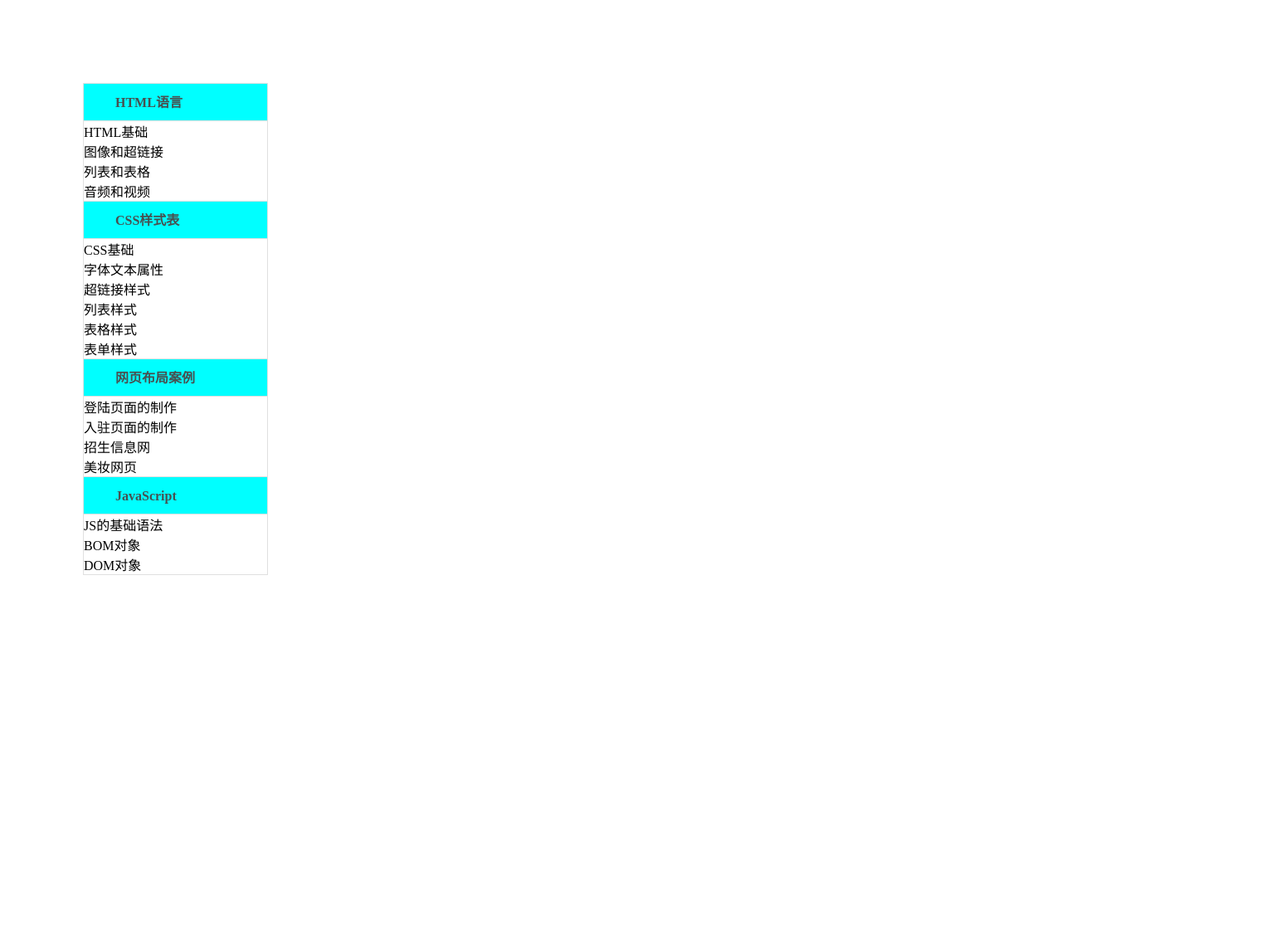
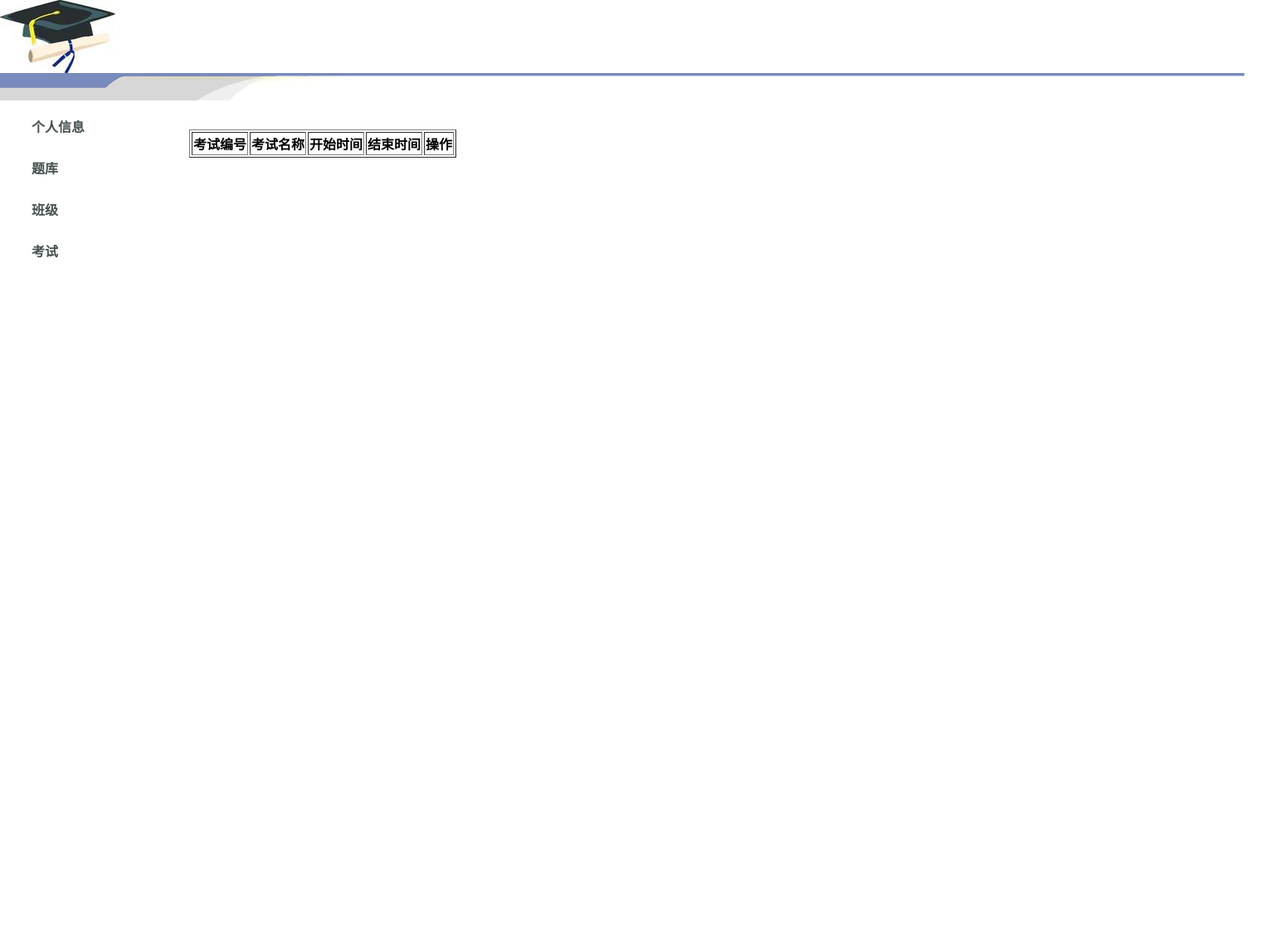
Before and after one commit to YestaRday-QAI/WebProject, a Django app: page /student/ in a window 1520 px wide. Shown: the whole page at 83% size. Before the commit the page ends 693 px from the top, so only its background shows below. Run offline with Django 4.2, Linux system fonts and the light colour scheme; some libraries are stand-ins or nearby versions.

Commit message:
Version 1 Update 4

```diff
--- a/WebProject/urls.py
+++ b/WebProject/urls.py
@@ -20,10 +20,15 @@
 urlpatterns = [
     path('admin/', admin.site.urls),
     path('', views.index),
-    path('teacher/', views.teacher),
-    path('student/', views.student),
     path('register/', views.register),
     path('login/', views.login),
+
+    path('teacher/', views.teacher),
     path('teacher/examList/', views.TeacherExamList),
     path('teacher/addExam/', views.TeacherAddExam),
+    path('teacher/<int:nid>/deleteExam/', views.TeacherDeleteExam),
+    path('teacher/<int:nid>/editExam/', views.TeacherEditExam),
+
+    path('student/', views.student),
+    path('student/examList/', views.StudentExamList),
 ]
--- a/manageApp/__init__.py
+++ b/manageApp/__init__.py
@@ -0,0 +1,4 @@
+# coding=utf-8
+
+import pymysql
+pymysql.install_as_MySQLdb()
--- a/manageApp/views.py
+++ b/manageApp/views.py
@@ -1,5 +1,6 @@
-from django.shortcuts import render
-
+from django.shortcuts import render, redirect
+from manageApp import models, forms
+from django.contrib import auth
 # Create your views here.
 
 
@@ -16,6 +17,14 @@
 def login(request):
     if request.method == 'GET':
         return render(request, 'login.html')
+    if request.method == 'POST':
+        form = forms.TeacherLoginForm(data=request.POST)
+        if form.is_valid():
+            teacher = models.TeacherInfo.objects.filter(**form.cleaned_data).first()
+            if not teacher:
+                form.add_error('password', '用户名或密码错误')
+                return render(request, 'login.html', {"form": form})
+        return render(request, 'login.html', {"form": form})
 
 
 def teacher(request):
@@ -23,16 +32,49 @@
         return render(request, 'teacher.html')
 
 
+def TeacherExamList(request):
+    if request.method == 'GET':
+        queryset = models.ExamInfo.objects.all()
+        return render(request, 'TeacherExamList.html', {'queryset': queryset})
+
+
+def TeacherAddExam(request):
+    if request.method == 'GET':
+        return render(request, 'TeacherAddExam.html')
+    if request.method == 'POST':
+        title = request.POST.get("title")
+        stDate = request.POST.get("stDate")
+        endDate = request.POST.get("enDate")
+        probNum = request.POST.get("probNum")
+        classNum = request.POST.get("classNum")
+        models.ExamInfo.objects.create(name=title, sttime=stDate, endtime=endDate, pronum=probNum, classnum=classNum)
+        return redirect('/teacher/examList/')
+
+
+def TeacherDeleteExam(request, nid):
+    models.ExamInfo.objects.filter(id=nid).delete()
+    return redirect('/teacher/examList/')
+
+
+def TeacherEditExam(request, nid):
+    if request.method == 'GET':
+        queryset = models.ExamInfo.objects.filter(id=nid).first()
+        return render(request, 'TeacherEditExam.html', {'queryset': queryset})
+    if request.method == 'POST':
+        title = request.POST.get("title")
+        stDate = request.POST.get("stDate")
+        endDate = request.POST.get("enDate")
+        probNum = request.POST.get("probNum")
+        classNum = request.POST.get("classNum")
+        models.ExamInfo.objects.filter(id=nid).update(name=title, sttime=stDate, endtime=endDate, pronum=probNum,
+                                                      classnum=classNum)
+        return redirect('/teacher/examList/')
+
 def student(request):
     if request.method == 'GET':
         return render(request, 'student.html')
 
 
-def TeacherExamList(request):
+def StudentExamList(request):
     if request.method == 'GET':
-        return render(request, 'examList.html')
-
-
-def TeacherAddExam(request):
-    if request.method == 'GET':
-        return render(request, 'addExam.html')
+        return render(request, 'StudentExamList.html')
--- /dev/null
+++ b/templates/StudentExamList.html
@@ -0,0 +1,33 @@
+<!DOCTYPE html>
+<html lang="zh-CN">
+<head>
+    <meta charset="UTF-8">
+    <title>Title</title>
+</head>
+<body>
+    <table border="1">
+        <thead>
+        <tr>
+            <th>考试编号</th>
+            <th>考试名称</th>
+            <th>开始时间</th>
+            <th>结束时间</th>
+            <th>操作</th>
+        </tr>
+        </thead>
+        <tbody>
+        {% for obj in queryset %}
+        <tr>
+            <td>E{{ obj.id }}</td>
+            <td>{{ obj.name }}</td>
+            <td>{{ obj.sttime }}</td>
+            <td>{{ obj.endtime }}</td>
+            <td>
+                <a href="/student/{{ obj.id }}/deleteExam/"><button>开始答题</button></a>
+            </td>
+        </tr>
+        {% endfor %}
+        </tbody>
+    </table>
+</body>
+</html>
--- a/templates/addExam.html
+++ b/templates/TeacherAddExam.html
@@ -6,6 +6,7 @@
 </head>
 <body>
     <form action="" method="post">
+        {% csrf_token %}
         <div hidden>{% csrf_token %}</div>
         <span>添加考试</span>
         <div>
@@ -30,5 +31,6 @@
         </div>
         <input id="submit" type="submit" value="保存">
     </form>
+        <a href="/teacher/examList/"><button>返回</button></a>
 </body>
 </html>
--- a/templates/student.html
+++ b/templates/student.html
@@ -1,128 +1,43 @@
 <!DOCTYPE html>
-<html>
+<html lang="zh-CN">
 <head>
     <meta charset="UTF-8">
-		<title>折叠式菜单特效</title>
-
-		<style>
-			* {
-				padding: 0;
-				margin: 0;
-				box-sizing: border-box;
-			}
-
-			.menu_list {
-				list-style-type: none;
-				margin: 100px;
-				width: 223px;
-			}
-
-            li{
-                list-style: none;
-            }
-
-			.menu_head {
-				width: 223px;
-				height: 46px;
-				line-height: 46px;
-				padding-left: 38px;
-				font-size: 16px;
-				color: #475050;
-				cursor: pointer;
-				border: 1px solid #e0e0e0;
-				font-weight: bold;
-				background-color: aqua;
-				background-position: right center;
-				background-repeat: no-repeat;
-			}
-
-			.current {
-				background-color: red;
-			}
-
-			.menu_body {
-				border-left: 1px solid #e0e0e0;
-				border-right: 1px solid #e0e0e0;
-				width: 223px;
-			}
-
-			.menu_body a {
-				width: 223px;
-				padding-left: 38px;
-				display: block; 	/*不能去掉，只有是block，高度才有效*/
-				line-height: 38px;
-				color: #666;
-				text-decoration: none;
-				overflow: hidden; 	/*与高度为0 结合，溢出的部分隐藏*/
-				height: 0px; 		/*高度0*/
-				transition: all .3s;
-			}
-			.bt{
-				border-bottom: 1px solid #e0e0e0;
-			}
-		</style>
+    <link rel="stylesheet" href="../static/css/manage.css">
+    <link rel="stylesheet" href="../static/lib/bootstrap-5.2.2-dist/css/bootstrap.css">
 </head>
 <body>
-		<ul class="menu_list">
+    <div class="header">
+        <img src="../static/img/header.jpg">
+    </div>
+    <img src="../static/img/StudentRight.gif">
+    <ul class="list">
         <li>
-				<div class="menu_head">HTML语言</div>
-				<ul class="menu_body">
-					<li>HTML基础</li>
-					<li>图像和超链接</li>
-					<li>列表和表格</li>
-					<li>音频和视频</li>
+            <div class="li_name">个人信息</div>
+            <ul class="li_body">
+                <li id="xgxx">修改信息</li>
+                <li id="ckxx">查看信息</li>
             </ul>
         </li>
         <li>
-				<div class="menu_head">CSS样式表</div>
-				<ul class="menu_body">
-					<li href="#">CSS基础</li>
-					<li href="#">字体文本属性</li>
-					<li href="#">超链接样式</li>
-					<li href="#">列表样式</li>
-					<li href="#">表格样式</li>
-					<li href="#">表单样式</li>
+            <div class="li_name">题库</div>
+            <ul class="li_body">
+                <li id="tklb">题库列表</li>
             </ul>
         </li>
         <li>
-				<div class="menu_head">网页布局案例</div>
-				<ul class="menu_body">
-					<li href="#">登陆页面的制作</li>
-					<li href="#">入驻页面的制作</li>
-					<li href="#">招生信息网</li>
-					<li href="#">美妆网页</li>
+            <div class="li_name">班级</div>
+            <ul class="li_body">
+                <li id="tjbj">班级列表</li>
             </ul>
         </li>
         <li>
-				<div class="menu_head">JavaScript</div>
-				<ul class="menu_body">
-					<li href="#">JS的基础语法 </li>
-					<li href="#">BOM对象</li>
-					<li href="#" class="bt">DOM对象</li>
+            <div class="li_name">考试</div>
+            <ul class="li_body">
+                <li id="kslb">考试列表</li>
             </ul>
         </li>
     </ul>
-
-		<script type="text/javascript">
-			var list = document.querySelector('.menu_list');
-			var menus = list.querySelectorAll('.menu_head');
-			for (let i = 0; i < menus.length; i++) {
-				menus[i].addEventListener('click', function() {
-					alinks = this.nextElementSibling.children;
-					if (this.className == 'menu_head') {
-						this.className = 'menu_head current';
-						for (let k = 0; k < alinks.length; k++) {
-							alinks[k].style.display = 'block';
-						}
-					} else {
-						this.className = 'menu_head';
-						for (let k = 0; k < alinks.length; k++) {
-							alinks[k].style.display = 'none';
-						}
-					}
-				})
-			}
-
-		</script>
+    <iframe src="/student/examList/" class="content"></iframe>
+    <script src="../static/js/manage.js"></script>
 </body>
 </html>
```
Also changed, not shown: WebProject/settings.py (+17 -4 lines), manageApp/encrypt.py (added, +8 -0 lines), manageApp/forms.py (added, +18 -0 lines), manageApp/models.py (+18 -2 lines), templates/TeacherEditExam.html (added, +36 -0 lines), templates/TeacherExamList.html (renamed from templates/examList.html, +14 -9 lines), templates/login.html (+8 -4 lines). Lines whose indentation alone changed are shown as unchanged.
